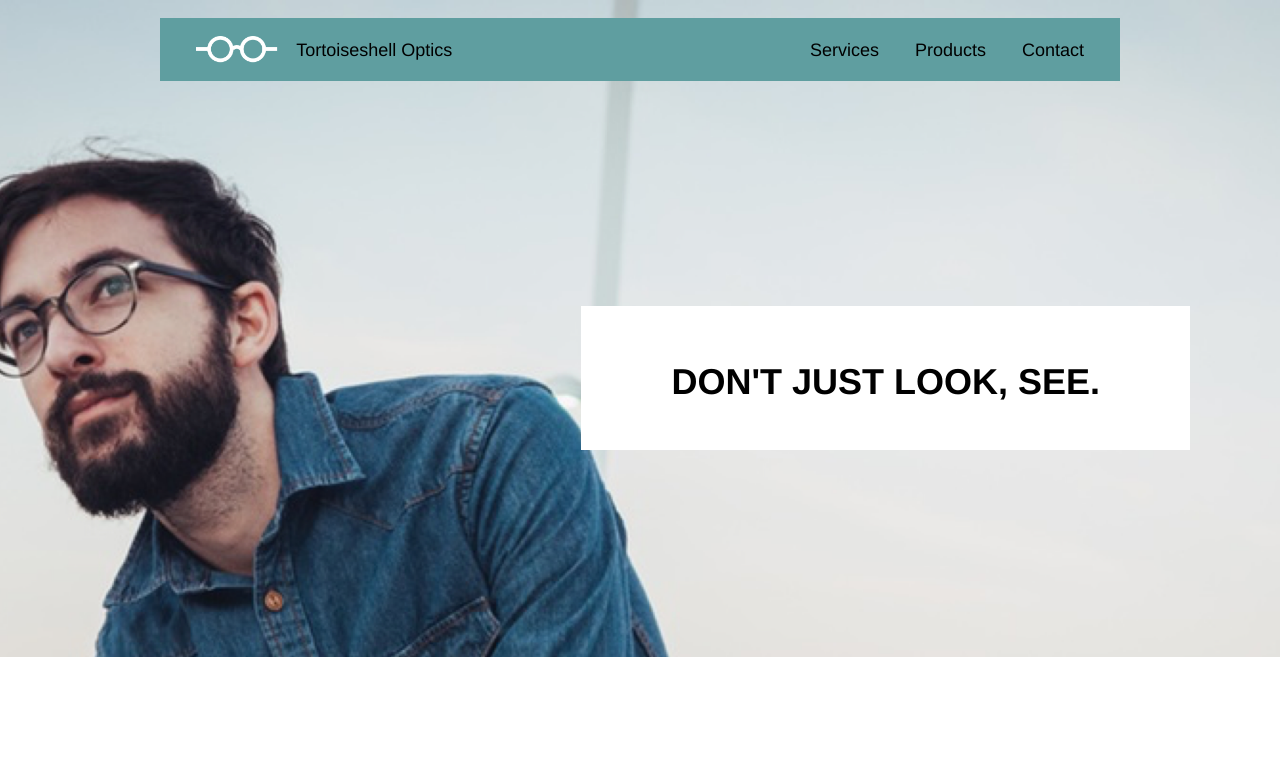
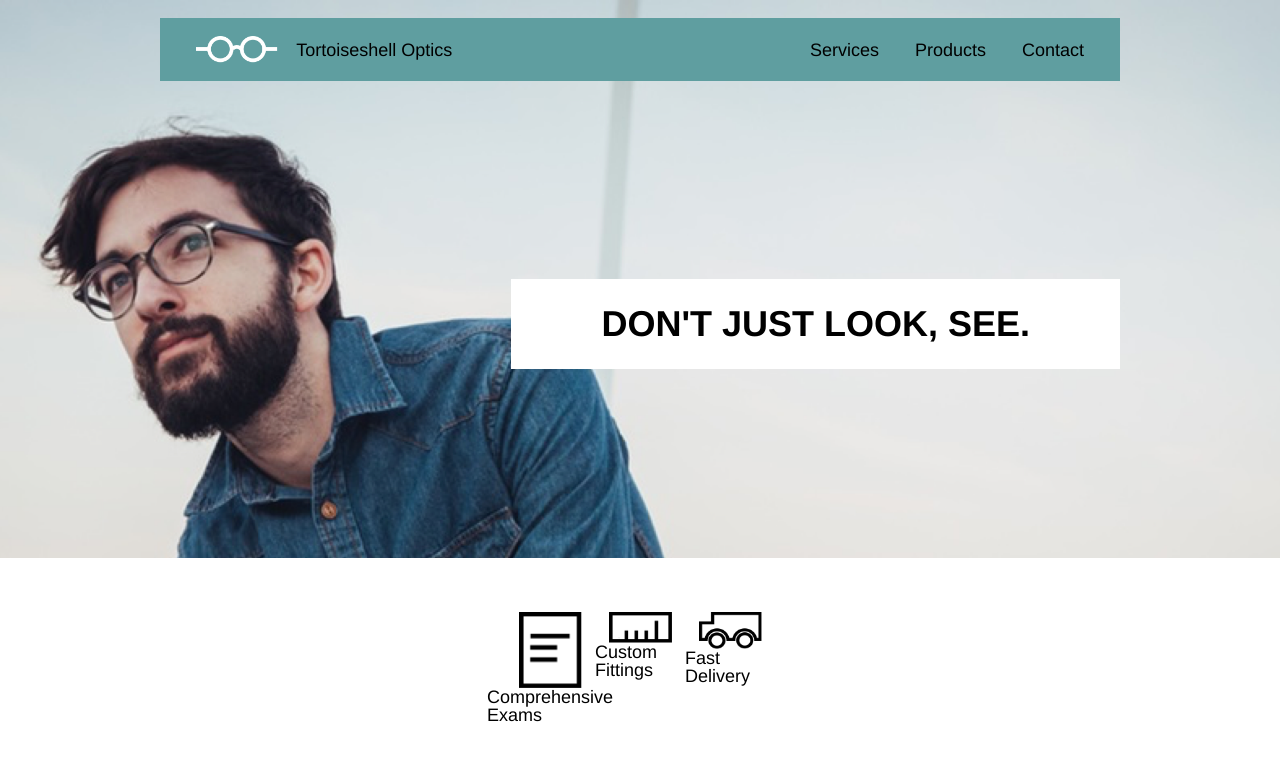
Before and after one commit to angelojohngage/tshell, a plain HTML site: page index.html in a window 1280 px wide. Drawn offline with Linux system fonts and the light colour scheme.

Commit message:
motto position issue

```diff
--- a/index.html
+++ b/index.html
@@ -7,6 +7,9 @@
     <link href="./style.css" type="text/css" rel="stylesheet">
   </head>
   <body>
+
+   <div class="hero">
+    <div class="top-container">
       <header>
 
         <div class="logo">
@@ -22,13 +25,33 @@
 
       </header>
 
-    <div class="top-container">
-
-
       <div class="motto">
-        <span> DON'T JUST LOOK, SEE.</span>
+        <span>DON'T JUST LOOK, SEE.</span>
       </div>
 
     </div>
+  </div>
+
+    <div class="mid-container">
+
+      <div class="icons">
+
+        <div class="icon">
+          <img src="./images/paper-icon.png">
+          <span>Comprehensive Exams</span>
+        </div>
+        <div class="icon">
+          <img src="./images/ruler-icon.png">
+          <span>Custom Fittings</span>
+        </div>
+        <div class="icon">
+          <img src="./images/truck-icon.png">
+          <span>Fast Delivery</span>
+        </div>
+
+       </div>
+
+    </div>
+
   </body>
 </html>
--- a/style.css
+++ b/style.css
@@ -6,6 +6,9 @@ html {
 body {
   margin: 0 auto;
   font-family: Helvetica;
+}
+
+.hero {
   background-image: url(images/glasses-bg.png);
   background-repeat: no-repeat;
   background-position: center;
@@ -15,20 +18,19 @@ body {
 header {
   background-color: cadetblue;
   display: flex;
-  flex-direction: row;
   justify-content: space-between;
   width: 960px;
   z-index: 5;
+  padding: 1rem 0;
   margin: 1rem auto;
-  padding: 1rem 0;
 }
 
 .top-container {
   display: flex;
-  align-items: center;
-  justify-content: flex-end;
+  align-items: flex-end;
+  flex-direction: column;
   height: 31rem;
-  width: 100%;
+  width: 960px;
   margin: 0 auto;
 }
 
@@ -42,7 +44,6 @@ header {
 .logo img {
   margin-right: 1rem;
   height: 1.5rem;
-
 }
 
 .nav {
@@ -58,15 +59,41 @@ header {
 
 .motto {
   display: flex;
+  align-items: center;
   height: 5rem;
-  padding: 1.5rem 5rem;
-  margin-right: 5rem;
+  margin-top: 10rem;
+  padding: 0rem 5rem;
   background-color: white;
 }
 
 .motto span {
-  margin: 1.5rem 0rem;
   font-size: 2rem;
   font-weight: bold;
   line-height: 1.2;
 }
+
+.mid-container {
+  background-color: white;
+  display: flex;
+  justify-content: center;
+  width: 960px;
+  margin: 0 auto;
+}
+
+.icons {
+  margin: 3rem auto;
+  display: inline-flex;
+  justify-content: center;
+  align-content: center;
+}
+
+.icon {
+  width: 5rem;
+  display: flex;
+  align-items: center;
+  flex-direction: column;
+}
+
+.icon img {
+  width: 3.5rem;
+}
```
Lines whose indentation alone changed are shown as unchanged.
